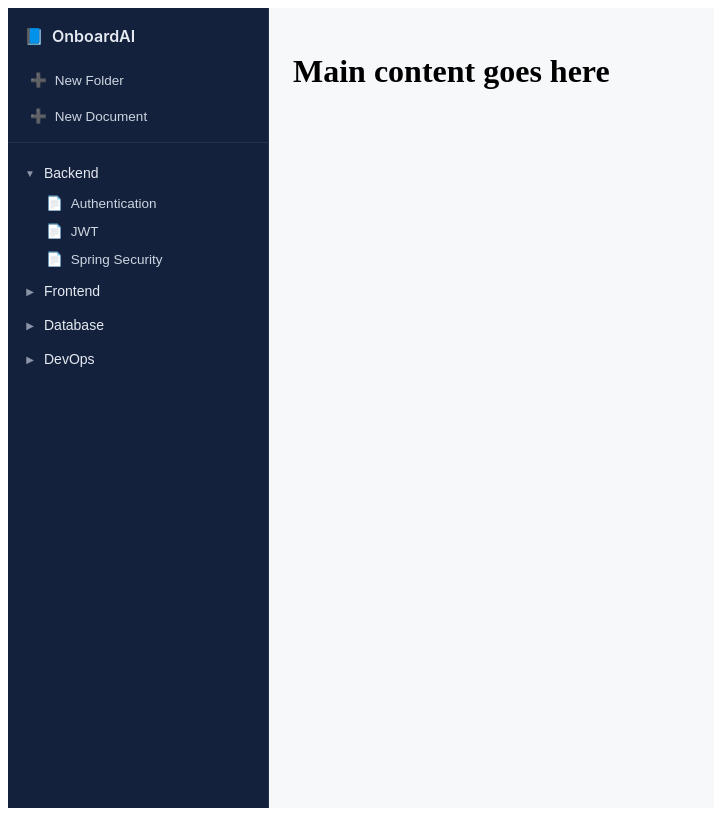
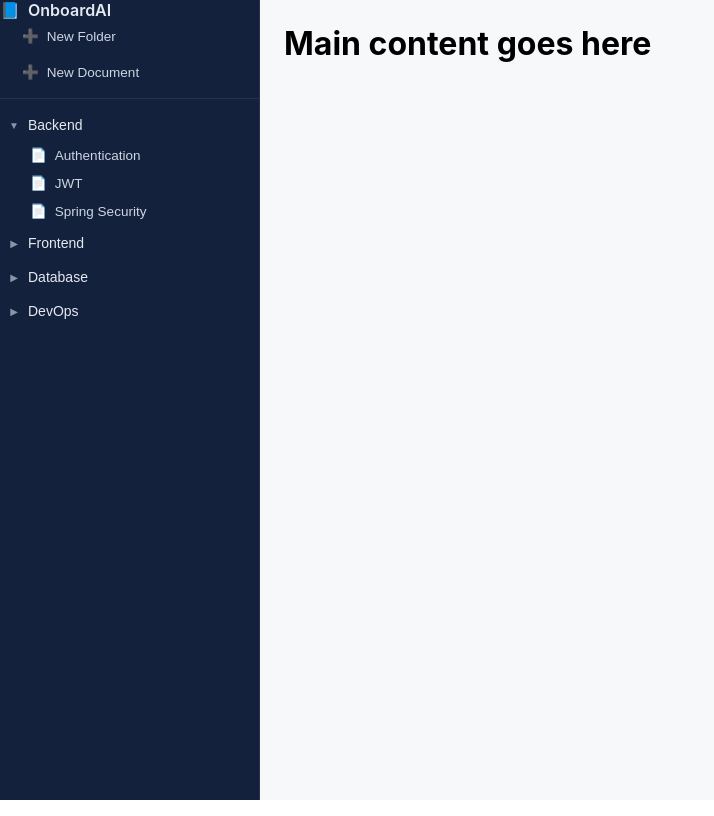
Before and after one commit to dhopesarvesh/Onboarding-Assistance, a React (Vite) app in the folder Frontend/: page / in a window 1280 px wide. Shown: the whole page, without its empty margins (0-714 px from the left). Built offline with nearby package versions, Linux system fonts and the light colour scheme.

Commit message:
fixed gap for the left side bar..

```diff
--- a/Frontend/src/components/SideBar/Sidebar.css
+++ b/Frontend/src/components/SideBar/Sidebar.css
@@ -14,7 +14,8 @@
   display: flex;
   align-items: center;
   gap: 8px;
-  padding: 18px 16px;
+  padding-left: 0%;
+  padding-right: 0%;
   font-weight: 600;
   font-size: 16px;
 }
@@ -54,7 +55,8 @@
 .sidebar-tree {
   flex: 1;
   overflow-y: auto;
-  padding: 4px 8px;
+  padding-left: 0;
+  padding-right: 0;
 }
 
 .folder-item {
--- a/Frontend/src/index.css
+++ b/Frontend/src/index.css
@@ -0,0 +1,15 @@
+* {
+  box-sizing: border-box;
+  margin: 0;
+  padding: 0;
+}
+
+html, body, #root {
+  height: 100%;
+  width: 100%;
+}
+
+body {
+  font-family: "Inter", system-ui, -apple-system, sans-serif;
+  -webkit-font-smoothing: antialiased;
+}
```
